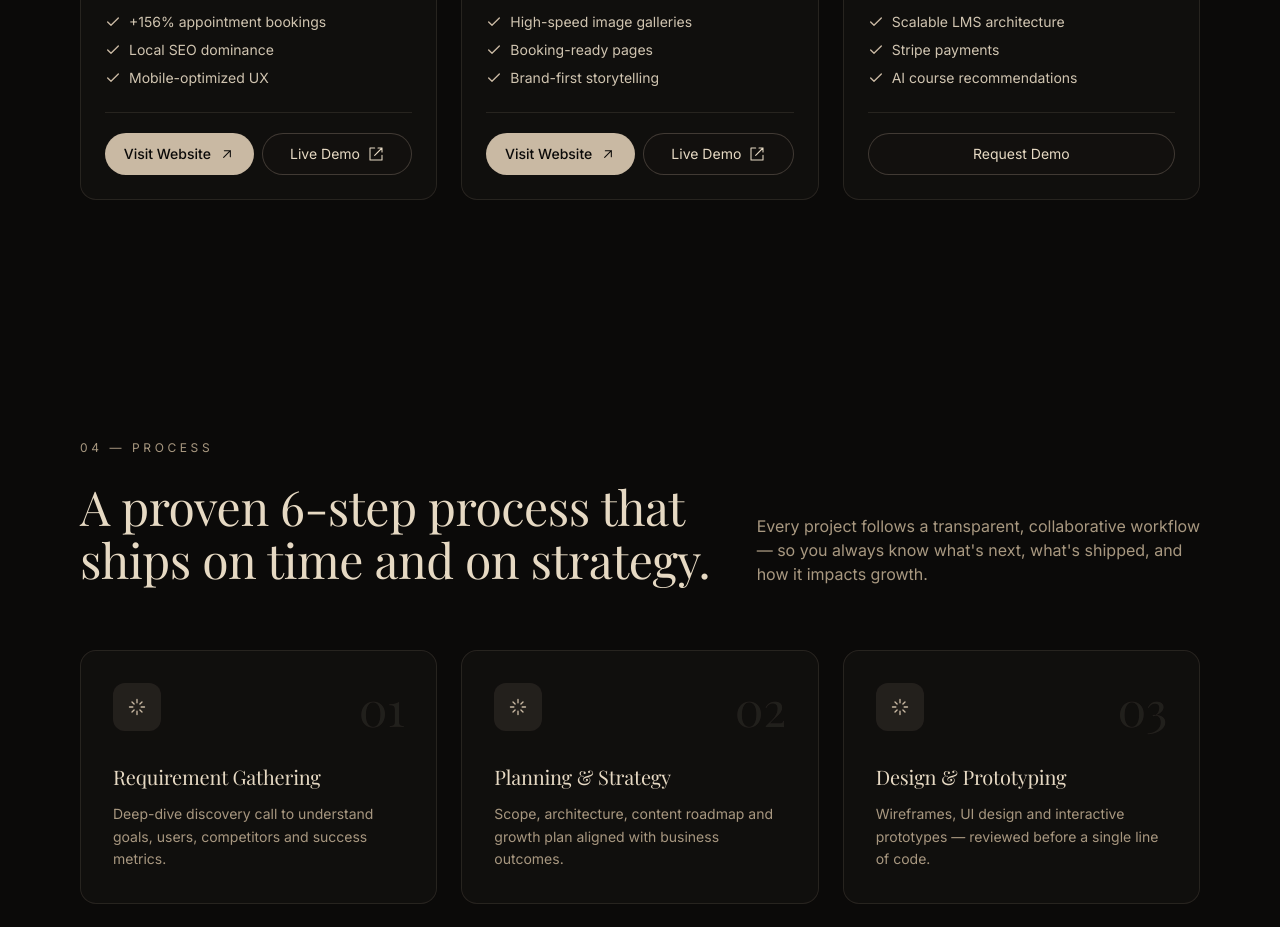
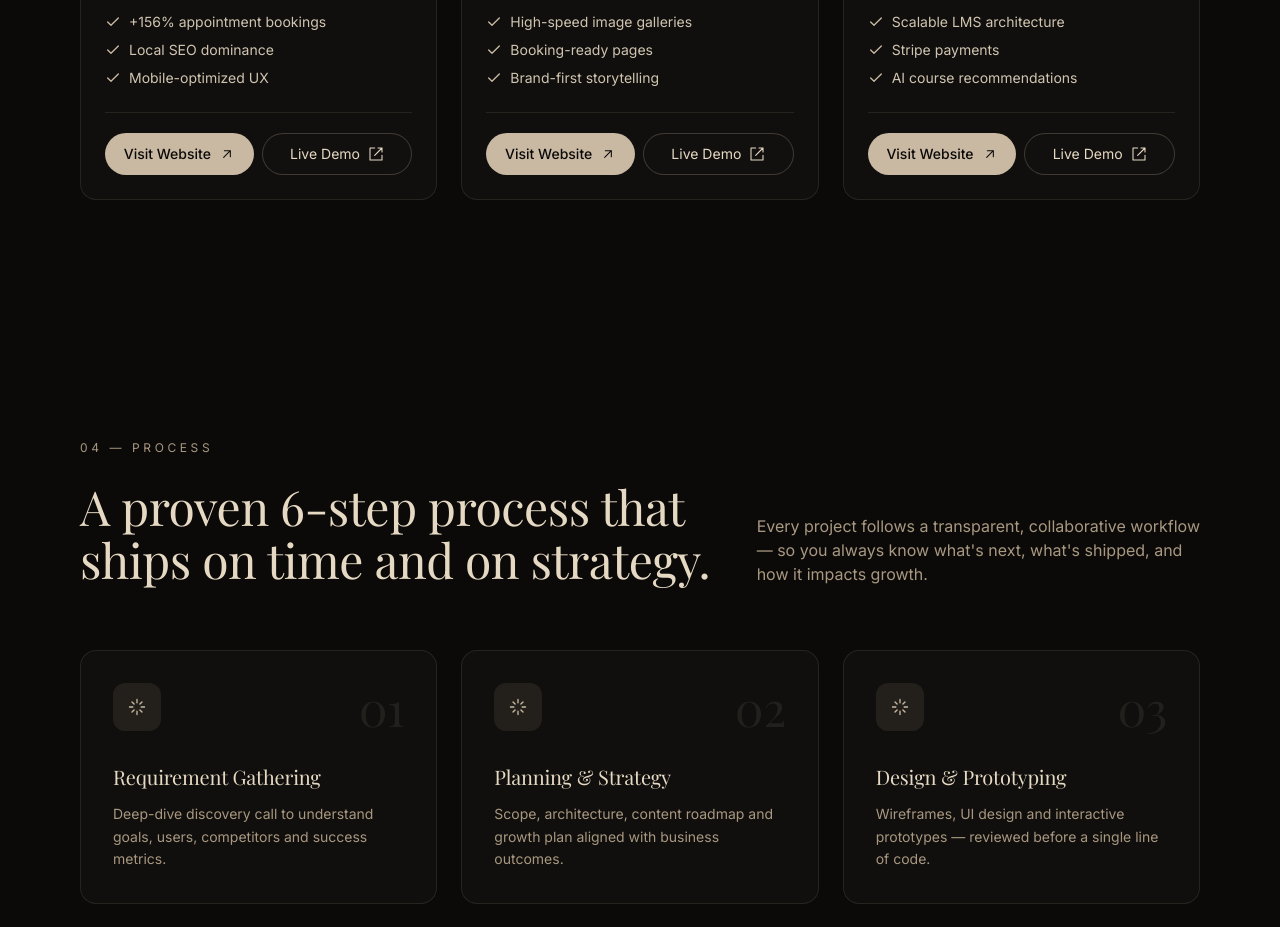
Before and after one commit to rehanbussiness345/Rehan-portfolio, a React (Vite) app: page / in a window 1280 px wide. Shown: the part 5040-5967 px from the top of the page. Built offline with nearby package versions, Linux system fonts and the light colour scheme; a web font is replaced by a local one.

Commit message:
Update Projects.tsx

```diff
--- a/src/components/Projects.tsx
+++ b/src/components/Projects.tsx
@@ -83,6 +83,8 @@ const projects: Record<string, Project[]> = {
       results: ["Scalable LMS architecture", "Stripe payments", "AI course recommendations"],
       image:
         "https://images.unsplash.com/photo-1522202176988-66273c2fd55f?q=80&w=1600&auto=format&fit=crop",
+       link: "https://lawctopus-jade.vercel.app/",
+      demo: "https://lawctopus-jade.vercel.app/",
     },
   ],
   mobile: [
```
